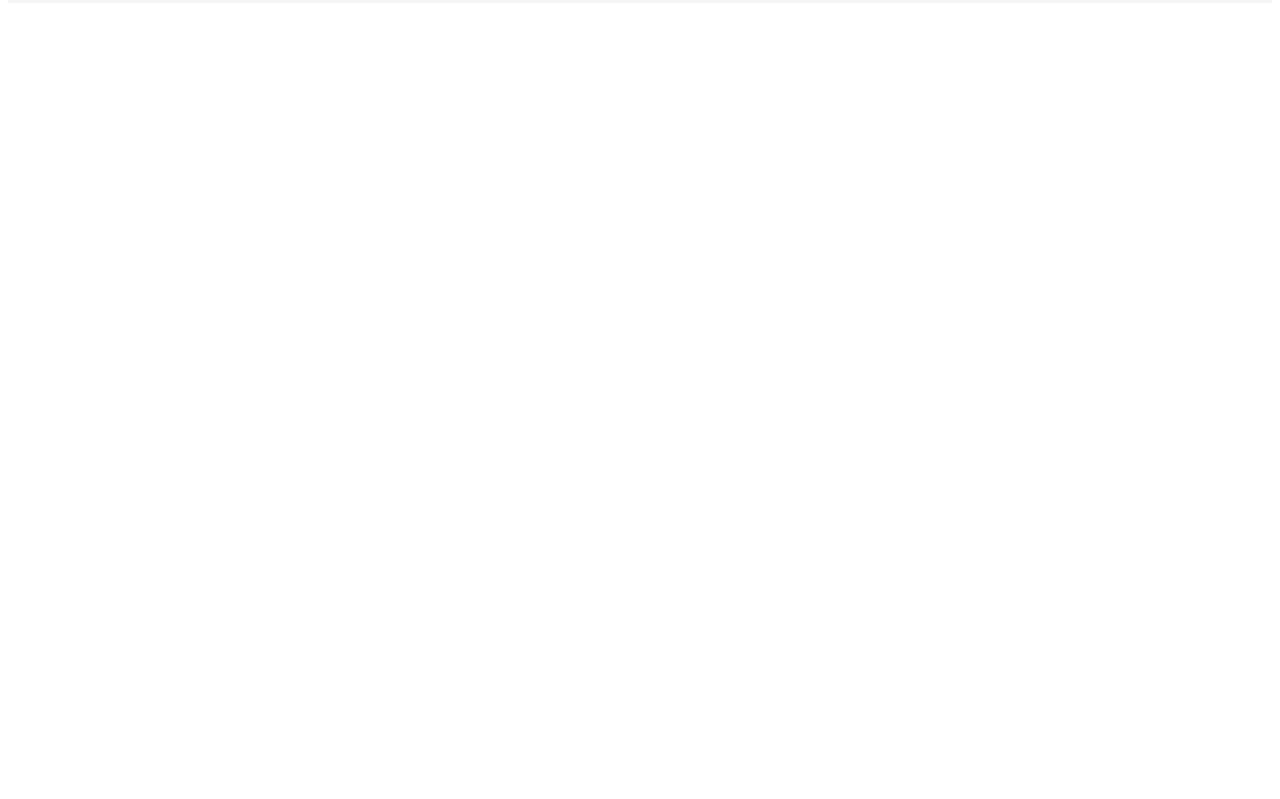
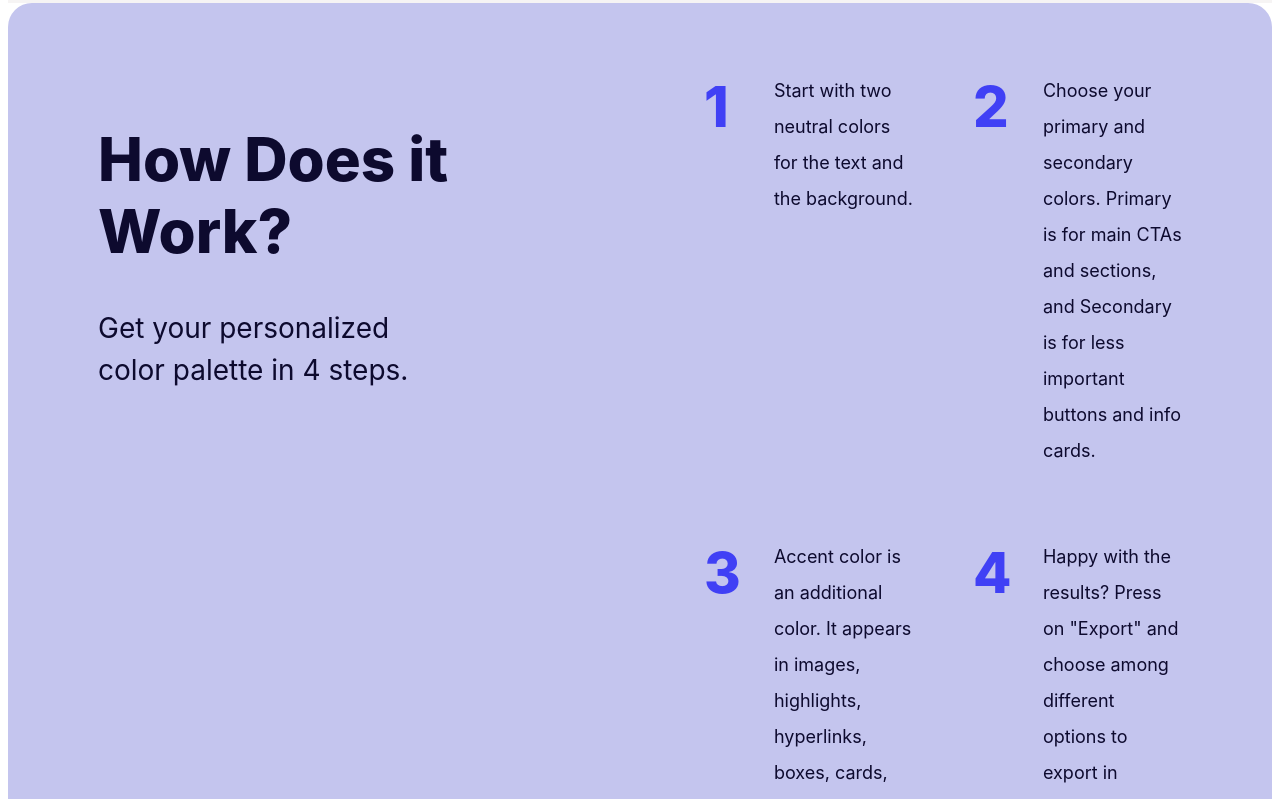
Before and after one commit to itzmitto/ab-colors-website, a React (Vite) app: page / in a window 1280 px wide. Shown: the part 1000-1799 px from the top of the page. Before the commit the page ends 1011 px from the top, so only its background shows below. Built offline with nearby package versions, Linux system fonts and the light colour scheme.

Commit message:
main2 aangemaakt en styling toegevoegd

```diff
--- /dev/null
+++ b/src/components/Main2.tsx
@@ -0,0 +1,40 @@
+const steps = [
+    {
+        number: 1,
+        text: "Start with two neutral colors for the text and the background.",
+    },
+    {
+        number: 2,
+        text: "Choose your primary and secondary colors. Primary is for main CTAs and sections, and Secondary is for less important buttons and info cards.",
+    },
+    {
+        number: 3,
+        text: "Accent color is an additional color. It appears in images, highlights, hyperlinks, boxes, cards, etc.",
+    },
+    {
+        number: 4,
+        text: 'Happy with the results? Press on "Export" and choose among different options to export in various formats, like .zip, .png, CSS, SCSS, QR Code, and more.',
+    },
+];
+
+function Main2() {
+    return (
+        <section id="main2" className="howitworks-container">
+            <div className="howitworks-left">
+                <h1>How Does it Work?</h1>
+                <p>Get your personalized color palette in 4 steps.</p>
+            </div>
+
+            <div className="howitworks-steps">
+                {steps.map((step) => (
+                    <div className="howitworks-step" key={step.number}>
+                        <div className="howitworks-number">{step.number}</div>
+                        <div className="howitworks-text">{step.text}</div>
+                    </div>
+                ))}
+            </div>
+        </section>
+    );
+}
+
+export default Main2;
--- a/src/components/MainSection.tsx
+++ b/src/components/MainSection.tsx
@@ -1,6 +1,7 @@
 import { useState, useEffect } from "react";
 import ColorPicker from "./ColorPicker";
 import ExportPopup from "./ExportPopup";
+import Main2 from "./Main2";
 
 type ColorKey = "text" | "bg" | "primary" | "secondary" | "accent";
 
@@ -69,6 +70,12 @@ function MainSection() {
         toolbar.classList.add("toolbar-shake");
     };
 
+    const scrollToMain2 = () => {
+        const main2 = document.getElementById("main2");
+        if (!main2) return;
+        main2.scrollIntoView({ behavior: "smooth", block: "start" });
+    };
+
     const handleColorChange = (key: ColorKey, value: string) => {
         setColors((prev) => ({ ...prev, [key]: value }));
     };
@@ -95,6 +102,7 @@ function MainSection() {
     };
 
     return (
+        <>
             <main>
                 <section id="hero">
                     <div className="hero-left">
@@ -110,7 +118,9 @@ function MainSection() {
                             below to realize your choices.
                         </p>
                         <div className="hero-buttons">
-                        <button className="btn btn-secondary">How does it work?</button>
+                            <button className="btn btn-secondary" onClick={scrollToMain2}>
+                                How does it work?
+                            </button>
                             <button className="btn btn-primary" onClick={shakeToolbar}>
                                 Get Started
                             </button>
@@ -251,6 +261,9 @@ function MainSection() {
                     )}
                 </section>
             </main>
+
+            <Main2 />
+        </>
     );
 }
 
--- a/src/styling/main.css
+++ b/src/styling/main.css
@@ -375,3 +375,58 @@ main {
     opacity: 1;
     transform: translateX(-50%) scale(1);
 }
+
+/* ===== Main2 / How Does it Work ===== */
+
+.howitworks-container {
+    width: 100%;
+    min-height: 620px;
+    background: var(--color-accent);
+    border-radius: 24px;
+    display: grid;
+    grid-template-columns: 1.1fr 1fr;
+    padding: 70px 90px;
+    gap: 80px;
+    box-sizing: border-box;
+}
+
+.howitworks-left h1 {
+    font-size: 60px;
+    font-weight: 800;
+    color: var(--color-text);
+    margin-bottom: 40px;
+}
+
+.howitworks-left p {
+    font-size: 28px;
+    line-height: 1.5;
+    max-width: 350px;
+    color: var(--color-text);
+}
+
+.howitworks-steps {
+    display: grid;
+    grid-template-columns: 1fr 1fr;
+    gap: 70px 60px;
+}
+
+.howitworks-step {
+    display: flex;
+    gap: 25px;
+    min-width: 0;
+}
+
+.howitworks-number {
+    color: var(--color-primary);
+    font-size: 56px;
+    font-weight: 800;
+    min-width: 45px;
+}
+
+.howitworks-text {
+    font-size: 18px;
+    line-height: 2;
+    color: var(--color-text);
+    word-wrap: break-word;
+    overflow-wrap: break-word;
+}
```
Also changed, not shown: src/styling/media.css (+14 -0 lines). Lines whose indentation alone changed are shown as unchanged.
